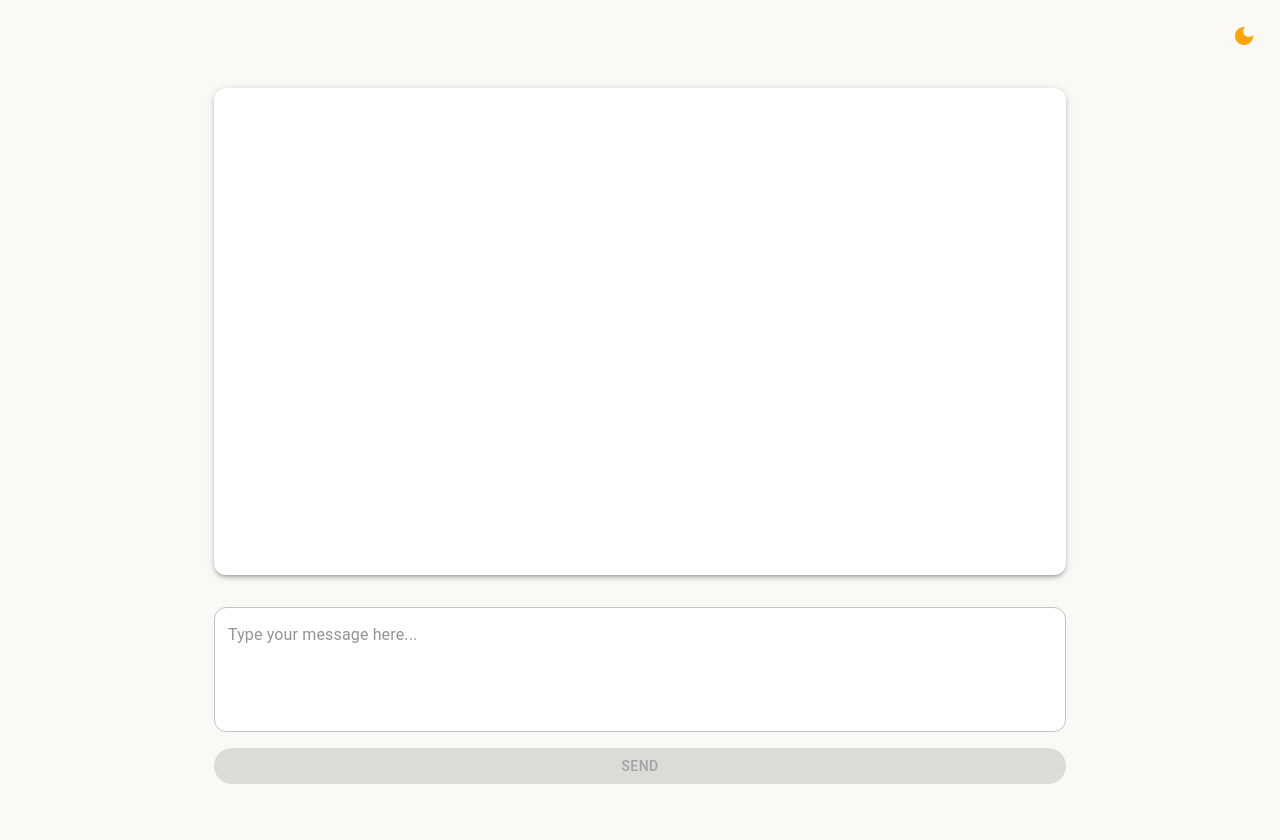
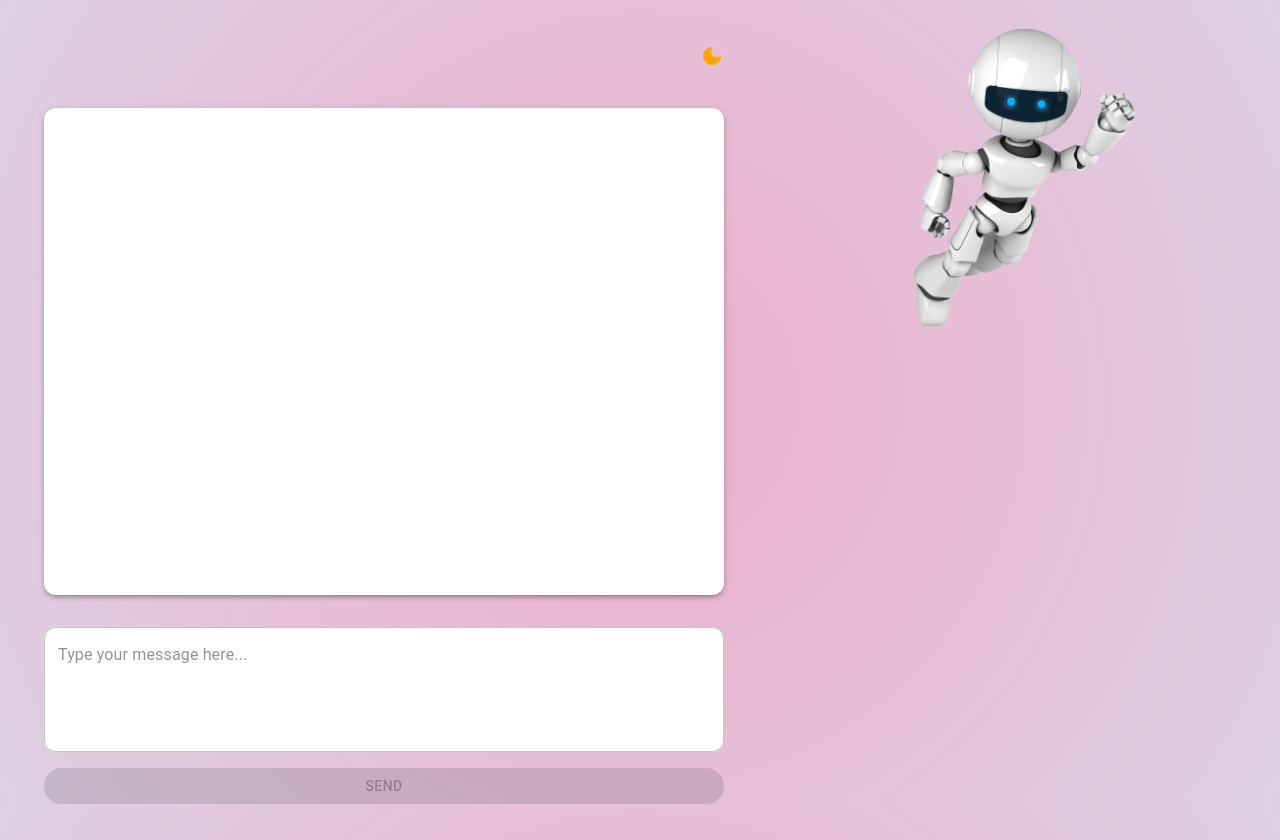
Before and after one commit to nayanmapara/AI-Customer-Support, a Next.js app: page / in a window 1280 px wide. Before the commit the page ends 800 px from the top, so only its background shows below. Built offline with nearby package versions, Linux system fonts and the light colour scheme.

Commit message:
Some changes

```diff
--- a/app/globals.css
+++ b/app/globals.css
@@ -5,15 +5,42 @@
 /* styles/globals.css */
 
 body {
-	transition: background-color 0.3s ease, color 0.3s ease;
+    transition: background-color 0.3s ease, color 0.3s ease;
 }
 
 body.light {
-	background-color: #faf9f6;
-	color: #333;
+
+    background: radial-gradient(circle, rgba(238,174,202,1) 0%, rgba(222,208,228,1) 100%);
+    color: #333;
 }
 
 body.dark {
-	background-color: #1c2e4a;
-	color: #e0e0e0;
+    background: radial-gradient(circle, rgba(238,174,202,1) 0%, rgba(62,10,89,1) 100%);
+    color: white
+
 }
+
+.layout-container {
+display: flex;
+justify-content: flex-start;
+align-items: flex-start;
+height: 100vh;
+}
+
+.content {
+flex: 1;
+padding: 20px;
+}
+
+.image-container {
+max-width: 40%;
+display: flex;
+justify-content: flex-end;
+align-items: flex-start;
+padding: 20px;
+}
+
+.image-container img {
+max-width: 100%;
+height: auto;
+}
--- a/app/layout.tsx
+++ b/app/layout.tsx
@@ -1,6 +1,8 @@
 import type { Metadata } from "next";
 import { Inter } from "next/font/google";
 import "./globals.css";
+import Image from 'next/image';
+import RobotImage from './Robot.png';
 
 const inter = Inter({ subsets: ["latin"] });
 
@@ -16,7 +18,16 @@ export default function RootLayout({
 }>) {
   return (
     <html lang="en">
-      <body className={inter.className}>{children}</body>
+      <body className={inter.className}>
+        <div className="layout-container">
+          <div className="content">
+            {children}
+          </div>
+          <div className="image-container">
+          <Image src={RobotImage} alt="Robot" />
+          </div>
+        </div>
+      </body>
     </html>
   );
 }
```
Also changed, not shown: app/Robot.png (added).
